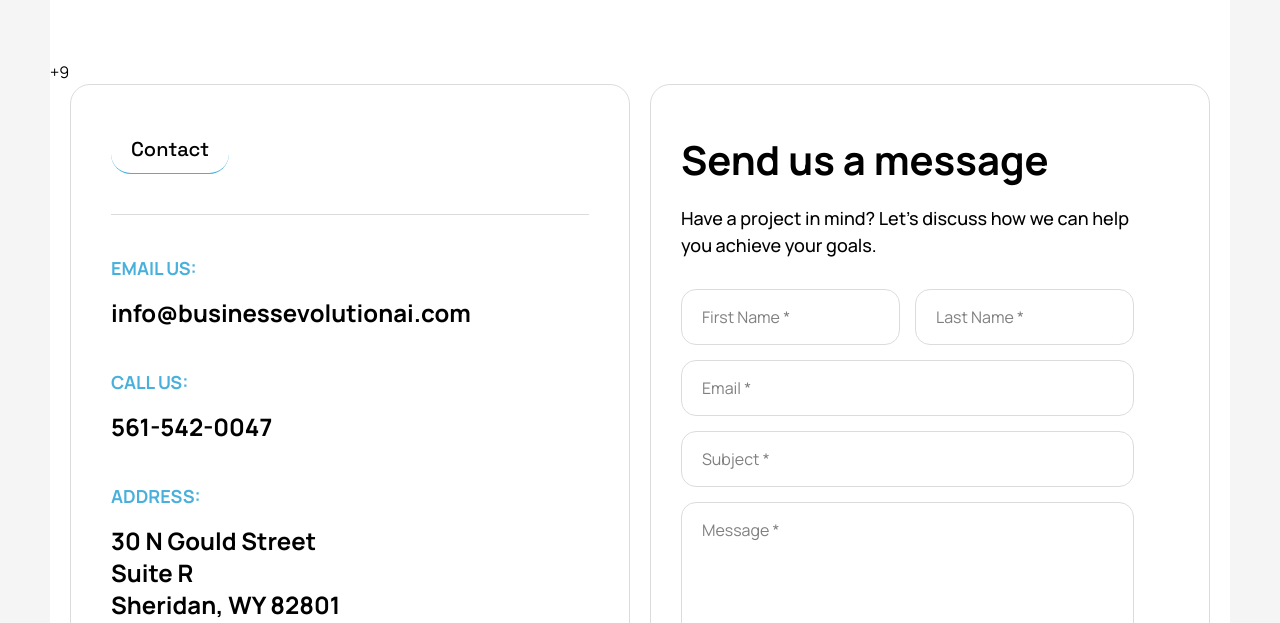
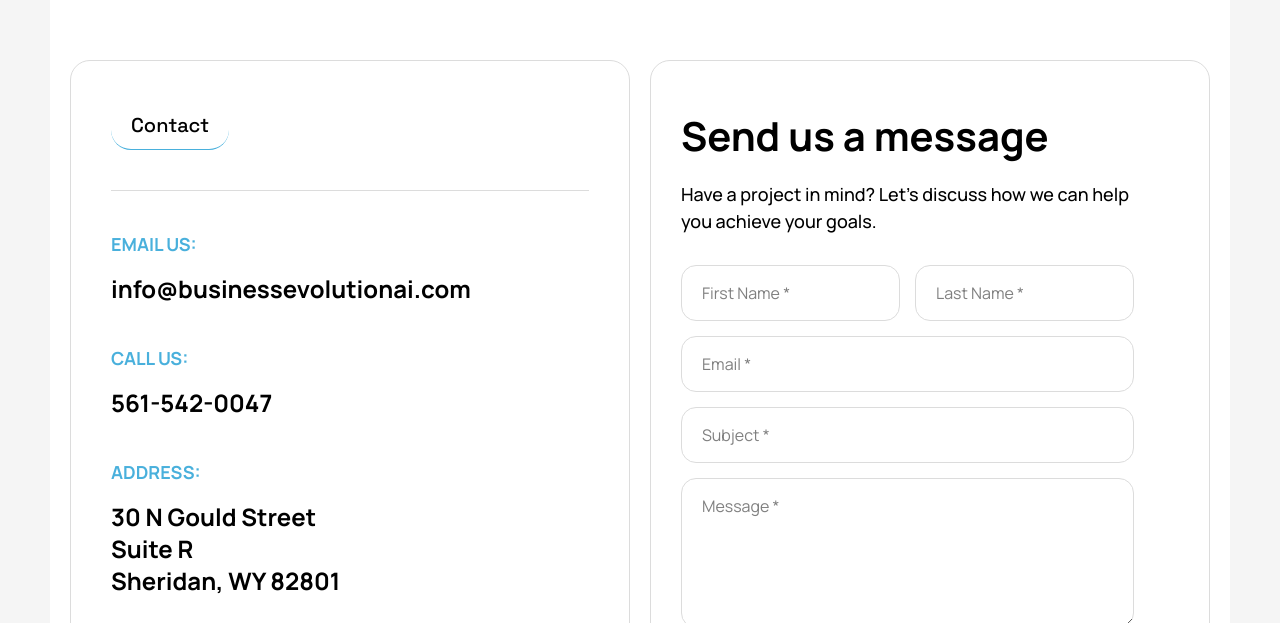
Before and after one commit to scale8up-dev/scale8up-website, a React (Vite) app: page / in a window 1280 px wide. Shown: the part 8837-9460 px from the top of the page. Built offline with nearby package versions, Linux system fonts and the light colour scheme.

Commit message:
Check contact form submission

```diff
--- a/src/components/Contact.jsx
+++ b/src/components/Contact.jsx
@@ -1,11 +1,12 @@
 import React, { useEffect, useState } from "react";
 import rightarrow from "../assets/arrow-right.png";
 import { useForm, ValidationError } from "@formspree/react";
+
 export default function Contact() {
+
   const [state, handleSubmit] = useForm("xgvzljbp");
   const [showSuccess, setShowSuccess] = useState(false);
 
-  // When form submission succeeds
   useEffect(() => {
     if (state.succeeded) {
       setShowSuccess(true);
@@ -20,7 +21,7 @@
 
   return (
     <section className="py-[50px] px-5 xl:p-[50px]" id="contact">
-      <div className="w-full bg-white rounded-[20px] py-5 xl:py-[110px]">+9
+      <div className="w-full bg-white rounded-[20px] py-5 xl:py-[110px]">
         <div className="max-w-[1300px] mx-auto px-5">
           <div className="grid grid-cols-1 sm:grid-cols-2 gap-5">
             <div className="border border-[#dcdcdc] p-5 xl:p-10 rounded-[20px]">
@@ -73,8 +74,6 @@
                 Have a project in mind? Let's discuss how we can help you
                 achieve your goals.
               </div>
-
-              {/* Show form only when not succeeded */}
 
               <form onSubmit={handleSubmit}>
                 <div className="md:flex mt-[30px] gap-[15px]">
```
